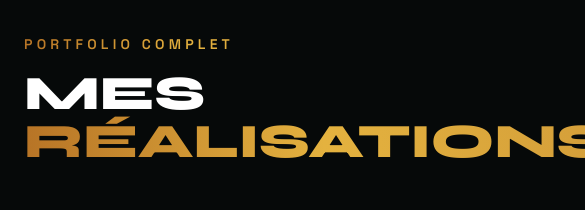
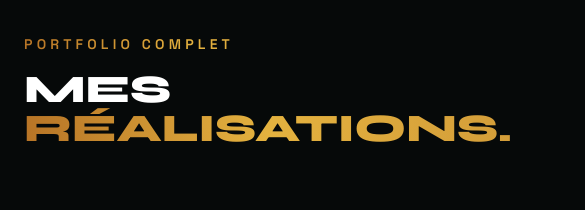
Before and after one commit to Talesman-index/portfolio-tavares, a Next.js app: page /projets in a window 390 px wide. Shown: the part 126-336 px from the top of the page, 585 px wide, since content can reach past the window. Built offline with nearby package versions, Linux system fonts and the light colour scheme.

Commit message:
fix: resize mes realisations title to prevent mobile overflow

```diff
--- a/src/app/projets/page.tsx
+++ b/src/app/projets/page.tsx
@@ -42,7 +42,7 @@ export default function ProjetsPage() {
             <p className="text-gradient-gold font-space font-bold uppercase tracking-[0.3em] text-sm mb-4">
               Portfolio Complet
             </p>
-            <h1 className="text-5xl md:text-8xl font-syne font-extrabold text-white uppercase leading-none mb-8">
+            <h1 className="text-[10vw] sm:text-6xl md:text-8xl font-syne font-extrabold text-white uppercase leading-none mb-8">
               Mes <span className="text-gradient-gold">Réalisations.</span>
             </h1>
           </motion.div>
```
